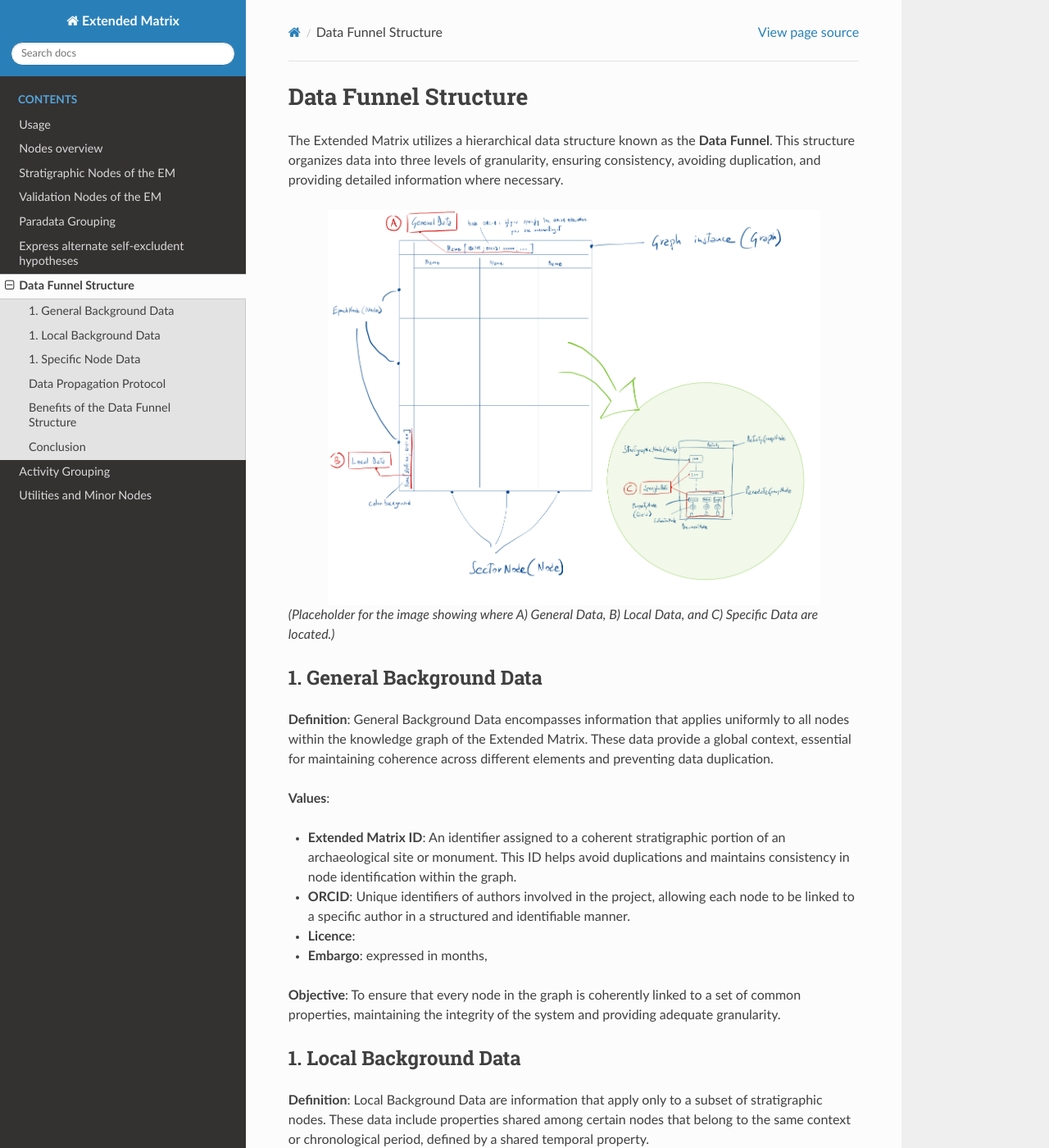
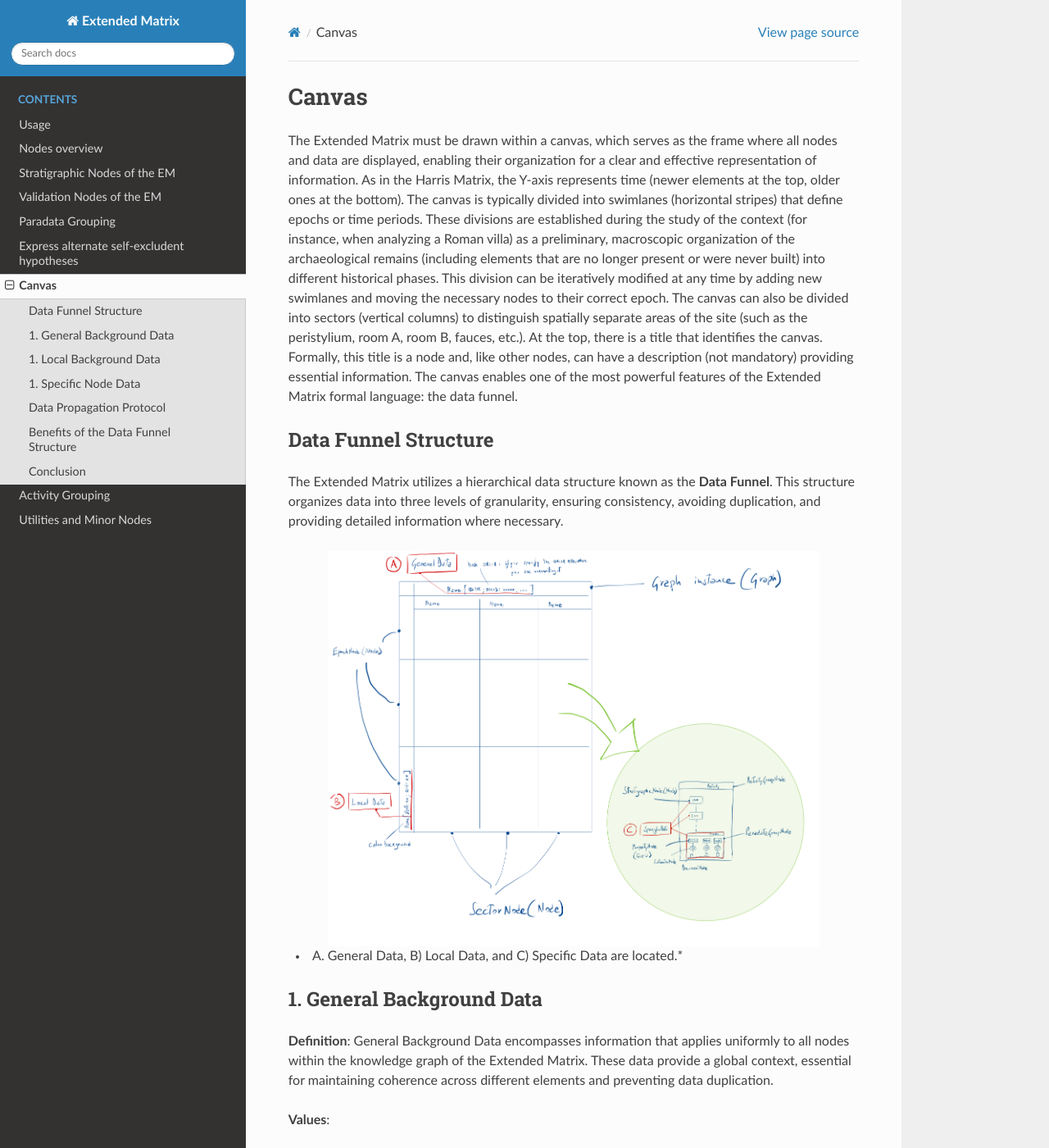
Before and after one commit to zalmoxes-laran/ExtendedMatrix-doc, a Sphinx documentation site: the page built from docs/data_funnel.rst, in a window 1280 px wide and 1400 px high. Shown: the whole window at 82% size. Built offline with Sphinx 7.4.7 and the Read the Docs theme 3.1.0, drawn with Linux system fonts in a browser that asks for light colours; pages that are not in the unit, such as notebooks, are missing from menus.

Commit message:
Update data_funnel.rst

```diff
--- a/docs/data_funnel.rst
+++ b/docs/data_funnel.rst
@@ -1,5 +1,13 @@
+Canvas
+======
+
+The Extended Matrix must be drawn within a canvas, which serves as the frame where all nodes and data are displayed, enabling their organization for a clear and effective representation of information.
+As in the Harris Matrix, the Y-axis represents time (newer elements at the top, older ones at the bottom). The canvas is typically divided into swimlanes (horizontal stripes) that define epochs or time periods. These divisions are established during the study of the context (for instance, when analyzing a Roman villa) as a preliminary, macroscopic organization of the archaeological remains (including elements that are no longer present or were never built) into different historical phases. This division can be iteratively modified at any time by adding new swimlanes and moving the necessary nodes to their correct epoch.
+The canvas can also be divided into sectors (vertical columns) to distinguish spatially separate areas of the site (such as the peristylium, room A, room B, fauces, etc.). At the top, there is a title that identifies the canvas. Formally, this title is a node and, like other nodes, can have a description (not mandatory) providing essential information.
+The canvas enables one of the most powerful features of the Extended Matrix formal language: the data funnel.
+
 Data Funnel Structure
-=====================
+---------------------
 
 The Extended Matrix utilizes a hierarchical data structure known as the **Data Funnel**. This structure organizes data into three levels of granularity, ensuring consistency, avoiding duplication, and providing detailed information where necessary.
 
@@ -8,7 +16,7 @@ The Extended Matrix utilizes a hierarchical data structure known as the **Data F
    :width: 600px
    :align: center
 
-*(Placeholder for the image showing where A) General Data, B) Local Data, and C) Specific Data are located.)*
+* A) General Data, B) Local Data, and C) Specific Data are located.*
 
 1. General Background Data
 --------------------------
```
